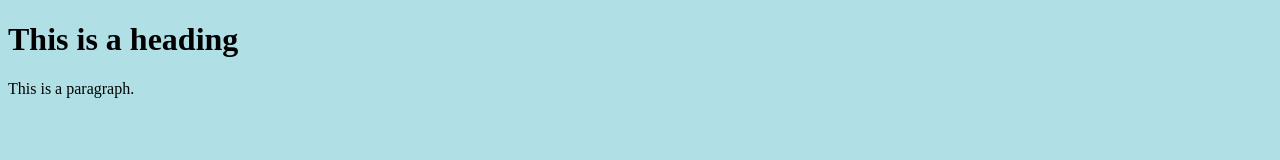
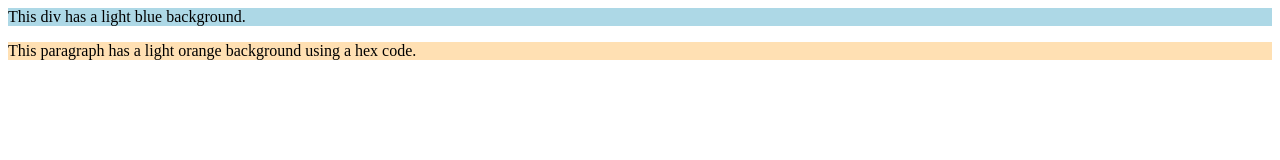
Before and after one commit to ashok-887/devops, a plain HTML site: page index.html in a window 1280 px wide. Drawn offline with Linux system fonts and the light colour scheme.

Commit message:
Update index.html

```diff
--- a/index.html
+++ b/index.html
@@ -1,9 +1,14 @@
 <!DOCTYPE html>
 <html>
-<body style="background-color:powderblue;">
-
-<h1>This is a heading</h1>
-<p>This is a paragraph.</p>
-
+<head>
+    <title>Inline Background Color</title>
+</head>
+<body>
+    <div style="background-color: lightblue;">
+        This div has a light blue background.
+    </div>
+    <p style="background-color: #ffe0b3;">
+        This paragraph has a light orange background using a hex code.
+    </p>
 </body>
 </html>
```
